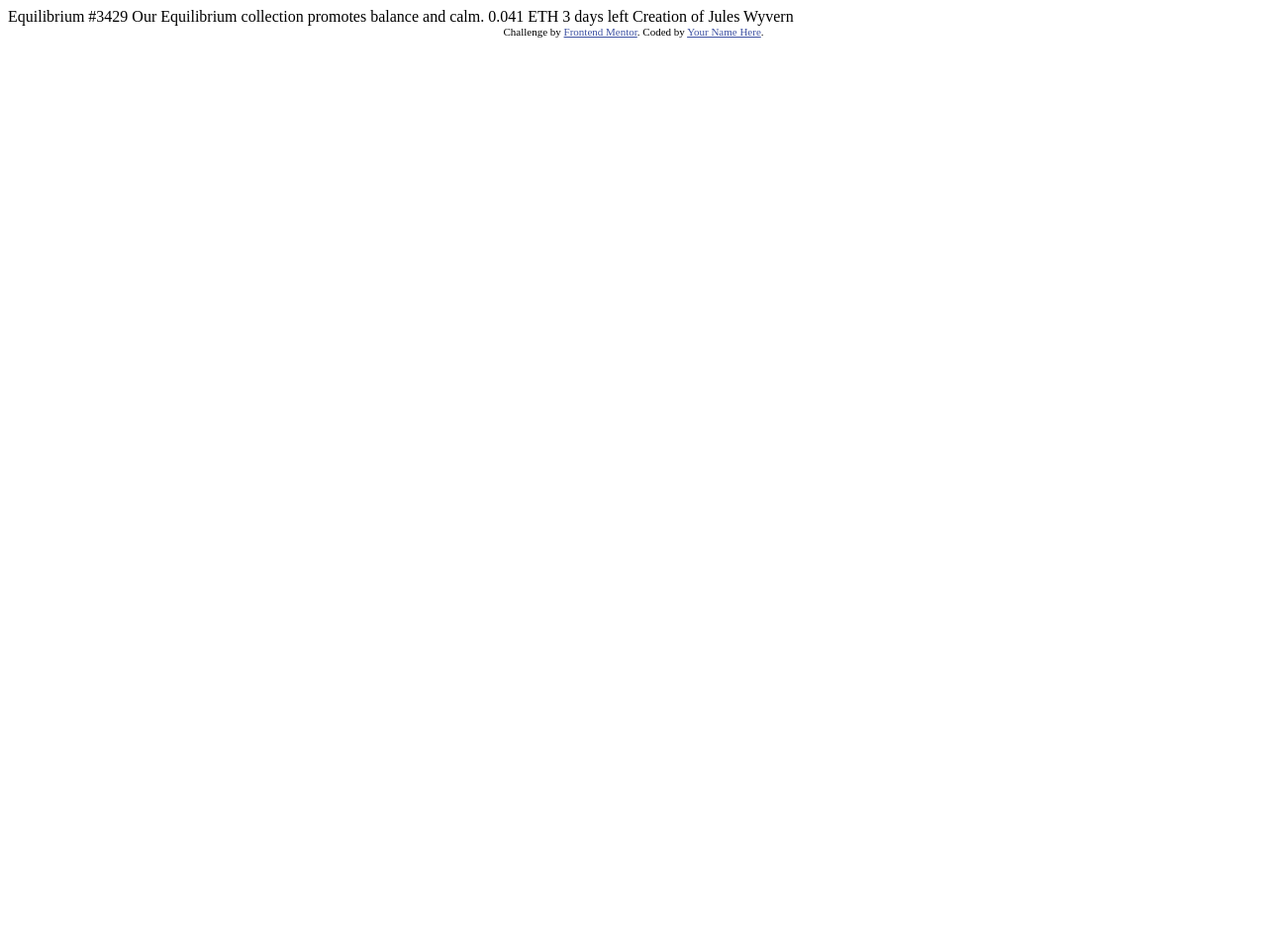
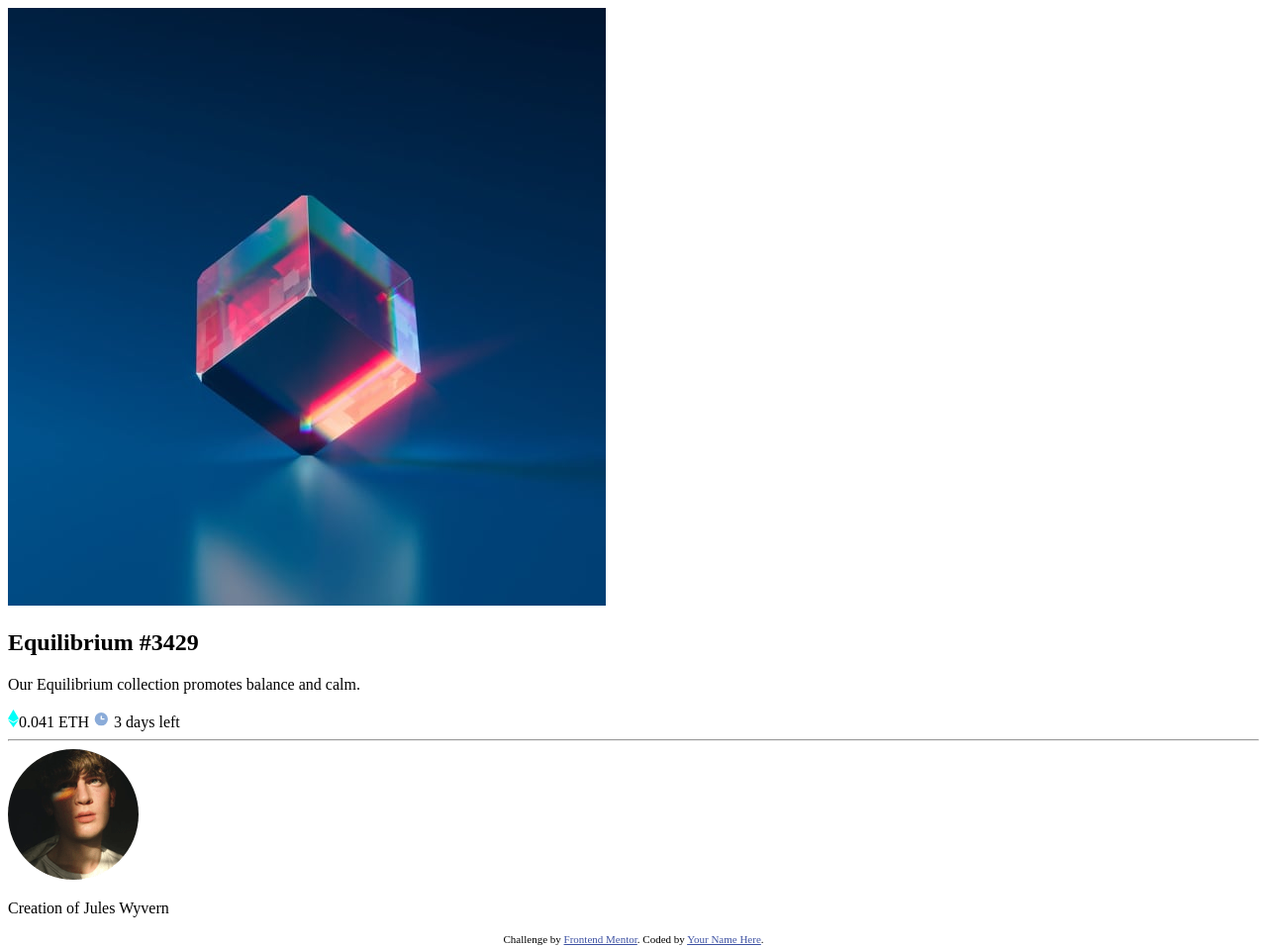
Before and after one commit to Mtmuhammad/nft-preview-card-component, a plain HTML site: page index.html in a window 1280 px wide. Shown: the whole page at 99% size. Before the commit the page ends 800 px from the top, so only its background shows below. Drawn offline with Linux system fonts and the light colour scheme.

Commit message:
feat: Add NFT Component
Added html for nft card component.

```diff
--- a/index.html
+++ b/index.html
@@ -1,33 +1,86 @@
 <!DOCTYPE html>
 <html lang="en">
   <head>
-  <meta charset="UTF-8">
-  <meta name="viewport" content="width=device-width, initial-scale=1.0"> <!-- displays site properly based on user's device -->
-
-  <link rel="icon" type="image/png" sizes="32x32" href="./images/favicon-32x32.png">
+    <meta charset="UTF-8" />
+    <meta name="viewport" content="width=device-width, initial-scale=1.0" />
+    <link
+      rel="icon"
+      type="image/png"
+      sizes="32x32"
+      href="./images/favicon-32x32.png"
+    />
+    <link rel="preconnect" href="https://fonts.googleapis.com" />
+    <link rel="preconnect" href="https://fonts.gstatic.com" crossorigin />
+    <link
+      href="https://fonts.googleapis.com/css2?family=Outfit:wght@300;400;600&display=swap"
+      rel="stylesheet"
+    />
 
     <title>Frontend Mentor | NFT preview card component</title>
 
     <!-- Feel free to remove these styles or customise in your own stylesheet 👍 -->
     <style>
-    .attribution { font-size: 11px; text-align: center; }
-    .attribution a { color: hsl(228, 45%, 44%); }
+      .attribution {
+        font-size: 11px;
+        text-align: center;
+      }
+      .attribution a {
+        color: hsl(228, 45%, 44%);
+      }
     </style>
   </head>
   <body>
+    <main>
+      <!-- NFT Preview Card -->
+      <div class="card">
+        <div class="card-container">
+          <!-- Card Img -->
+          <div class="card-img">
+            <img
+              src="./images/image-equilibrium.jpg"
+              alt="Equilibrium main image"
+            />
+          </div>
+          <!-- end image -->
+          <!-- Card Summary Text -->
+          <section class="card-summary">
+            <h1 class="card-title">Equilibrium #3429</h1>
+            <p class="card-text">
+              Our Equilibrium collection promotes balance and calm.
+            </p>
+            <div class="card-info">
+              <span class="card-info_nft"
+                ><img
+                  src="./images/icon-ethereum.svg"
+                  alt="Ethereum icon"
+                />0.041 ETH</span
+              >
+              <span class="card-info_time">
+                <img src="./images/icon-clock.svg" alt="Clock icon" />
+                3 days left
+              </span>
+            </div>
+          </section>
+          <!-- end card summary text -->
+          <hr class="card-divider" />
+          <!-- Card User -->
+          <div class="card-user">
+            <img src="./images/image-avatar.png" alt="User avatar" />
+            <p class="card-user_text">Creation of <span> Jules Wyvern</span></p>
+          </div>
+          <!-- end card user -->
+        </div>
+      </div>
+      <!-- end card -->
+    </main>
 
-  Equilibrium #3429
-
-  Our Equilibrium collection promotes balance and calm.
-
-  0.041 ETH
-  3 days left
-
-  Creation of Jules Wyvern
-
+    <footer>
       <div class="attribution">
-    Challenge by <a href="https://www.frontendmentor.io?ref=challenge" target="_blank">Frontend Mentor</a>.
-    Coded by <a href="#">Your Name Here</a>.
+        Challenge by
+        <a href="https://www.frontendmentor.io?ref=challenge" target="_blank"
+          >Frontend Mentor</a
+        >. Coded by <a href="#">Your Name Here</a>.
       </div>
+    </footer>
   </body>
 </html>
```
Lines whose indentation alone changed are shown as unchanged.
